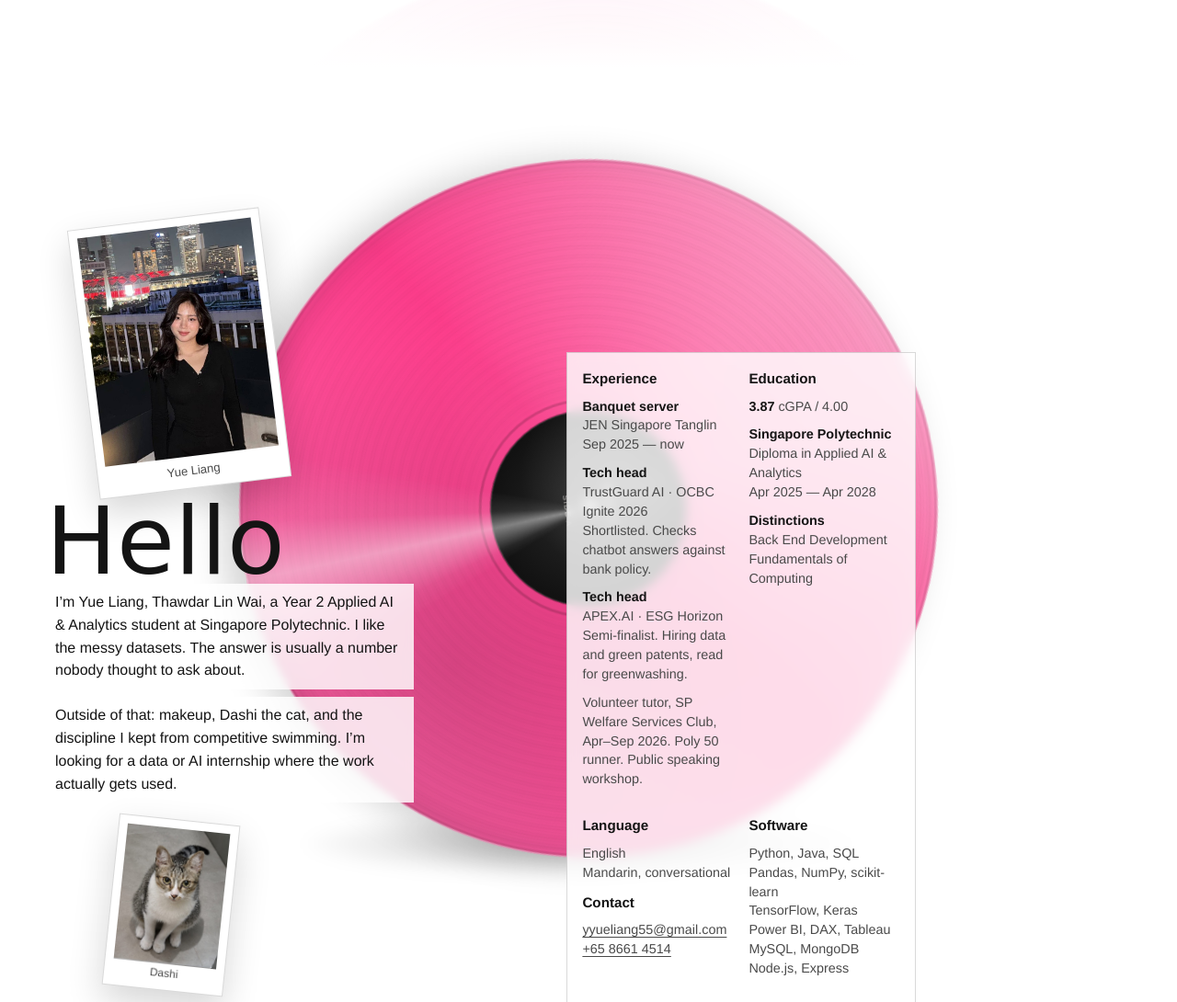
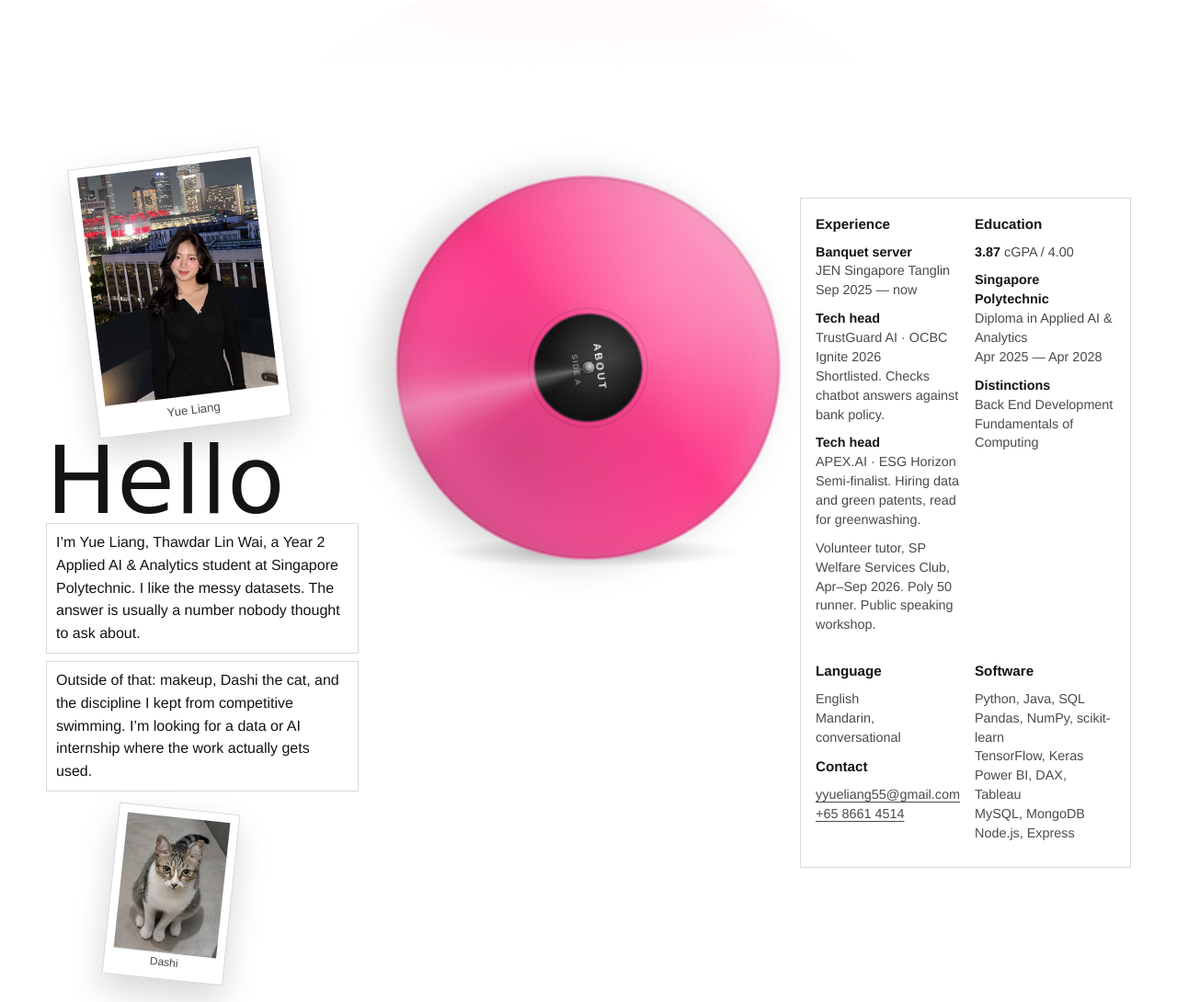
Before and after one commit to SINING-NEO/yueliang-portfolio, a plain HTML site: page index.html in a window 1280 px wide. Shown: the part 800-1890 px from the top of the page at 92% size. Drawn offline with Linux system fonts and the light colour scheme; a web font is replaced by a local one.

Commit message:
Clear the about vinyl label and cut paint cost.
Flank the disc with who/sheet instead of overlapping the hub, and pause off-screen spins with lighter grooves for higher FPS.

```diff
--- a/index.html
+++ b/index.html
@@ -105,7 +105,7 @@ html[data-theme="dark"] .theme-btn .moon{display:block}
 
 .disc{position:relative;aspect-ratio:1;width:100%;touch-action:none;cursor:grab;user-select:none;-webkit-user-select:none}
 .disc:active{cursor:grabbing}
-.disc-shadow{position:absolute;left:8%;right:8%;bottom:-3%;height:10%;border-radius:50%;background:radial-gradient(ellipse at center, rgba(0,0,0,.28), transparent 70%);filter:blur(8px);pointer-events:none;z-index:0}
+.disc-shadow{position:absolute;left:10%;right:10%;bottom:-2%;height:8%;border-radius:50%;background:radial-gradient(ellipse at center, rgba(0,0,0,.22), transparent 70%);pointer-events:none;z-index:0}
 @keyframes yl-spin{to{transform:rotate(360deg)}}
 @keyframes yl-spin-rev{to{transform:rotate(-360deg)}}
 .disc{--rpm:24}
@@ -125,8 +125,9 @@ html[data-theme="dark"] .theme-btn .moon{display:block}
   animation-duration:calc(60s / var(--rpm));
 }
 .disc.is-grabbing .disc-body{animation:none}
-.disc-grooves{position:absolute;inset:0;width:100%;height:100%;border-radius:50%;pointer-events:none;opacity:.92;mix-blend-mode:multiply}
-html[data-theme="dark"] .disc-grooves{mix-blend-mode:soft-light;opacity:.75}
+.disc-grooves{position:absolute;inset:0;width:100%;height:100%;border-radius:50%;pointer-events:none;opacity:.7}
+html[data-theme="dark"] .disc-grooves{opacity:.55}
+.disc.is-paused .disc-body,.disc.is-paused .disc-specular{animation-play-state:paused}
 .disc-edge{position:absolute;inset:0;border-radius:50%;pointer-events:none;
   box-shadow:inset 0 0 0 1.5px rgba(255,255,255,.28), inset 0 0 0 4px rgba(0,0,0,.08);
   background:radial-gradient(circle at 50% 50%, transparent 96.5%, rgba(0,0,0,.28) 97.5% 100%);
@@ -141,7 +142,7 @@ html[data-theme="dark"] .disc-grooves{mix-blend-mode:soft-light;opacity:.75}
       transparent 70deg 200deg,
       rgba(255,255,255,.06) 220deg,
       transparent 250deg 360deg);
-  mix-blend-mode:screen;opacity:.85;
+  opacity:.55;
   animation:yl-spin-rev linear infinite;
   animation-duration:calc(60s / var(--rpm));
 }
@@ -179,16 +180,16 @@ html[data-theme="dark"] .disc-grooves{mix-blend-mode:soft-light;opacity:.75}
 }
 .bridge{position:relative;height:clamp(72px,12vh,140px);margin-top:-1px;background:var(--paper);overflow:hidden;pointer-events:none}
 .bridge::before{content:"";position:absolute;left:50%;top:-40%;width:min(920px,110vw);aspect-ratio:1;transform:translateX(-50%);border-radius:50%;
-  background:radial-gradient(circle at 50% 40%, color-mix(in srgb, var(--pink) 22%, transparent), transparent 62%);
-  filter:blur(2px);opacity:.9;
+  background:radial-gradient(circle at 50% 40%, color-mix(in srgb, var(--pink) 18%, transparent), transparent 62%);
+  opacity:.85;
 }
 .bridge::after{content:"";position:absolute;inset:0;background:linear-gradient(180deg, transparent, var(--paper) 78%)}
 
 .about{position:relative;padding:clamp(40px,6vh,80px) clamp(18px,4vw,48px) 40px;scroll-margin-top:var(--nav);background:var(--paper)}
 .index,.thanks,.catbreak,.case{scroll-margin-top:calc(var(--nav) + 8px)}
-.about-layout{position:relative;max-width:1180px;margin:0 auto;min-height:1080px}
-.about-layout > .disc{width:min(760px,70vw);margin:30px auto}
-.who{position:absolute;left:0;top:48px;width:min(400px,36vw);z-index:2}
+.about-layout{position:relative;max-width:1180px;margin:0 auto;min-height:980px;display:grid;grid-template-columns:minmax(0,1fr) minmax(0,1.15fr) minmax(0,1fr);grid-template-areas:"who disc sheet";align-items:start;gap:12px 18px}
+.about-layout > .disc{grid-area:disc;width:min(560px,100%);margin:48px auto 0;position:relative;z-index:1}
+.who{grid-area:who;position:relative;width:auto;max-width:340px;z-index:2;padding-top:12px}
 .polaroid{background:var(--panel);padding:9px 9px 34px;width:210px;box-shadow:var(--shadow);transform:rotate(-7deg);border:1px solid var(--line);transition:transform .35s ease, box-shadow .35s ease}
 .polaroid:hover{transform:rotate(-2deg) translateY(-6px) scale(1.03);box-shadow:0 24px 48px rgba(0,0,0,.22)}
 .polaroid img{width:100%;height:250px;object-fit:cover}
@@ -196,12 +197,12 @@ html[data-theme="dark"] .disc-grooves{mix-blend-mode:soft-light;opacity:.75}
 .polaroid figcaption{position:absolute;left:0;right:0;bottom:8px;text-align:center;font-size:.82rem;color:var(--muted)}
 .polaroid{position:relative}
 .hello{font-size:clamp(4.2rem,8vw,7.2rem);margin:.15em 0 .05em;position:relative;z-index:2}
-.who .bio{margin:0;max-width:28em;font-size:1rem;line-height:1.55;color:var(--ink);background:var(--readable);padding:8px 10px;backdrop-filter:blur(4px)}
+.who .bio{margin:0;max-width:28em;font-size:1rem;line-height:1.55;color:var(--ink);background:var(--panel);padding:8px 10px;border:1px solid var(--line)}
 .who .bio + .bio{margin-top:8px}
 .dashi{width:132px;margin:18px 0 0 70px;transform:rotate(6deg);padding-bottom:28px}
 .dashi:hover{transform:rotate(2deg) translateY(-4px)}
 .dashi figcaption{font-size:.75rem}
-.sheet{position:absolute;left:48%;top:210px;width:380px;z-index:2;display:grid;grid-template-columns:1fr 1fr;gap:18px 16px;background:var(--readable);padding:16px;backdrop-filter:blur(6px);border:1px solid var(--line)}
+.sheet{grid-area:sheet;position:relative;left:auto;top:auto;width:auto;max-width:360px;justify-self:end;z-index:2;display:grid;grid-template-columns:1fr 1fr;gap:18px 16px;background:var(--panel);padding:16px;border:1px solid var(--line);margin-top:72px}
 .sheet h3{margin:0 0 8px;font-size:.95rem}
 .sheet p{margin:0 0 10px;font-size:.9rem;line-height:1.45;color:var(--muted)}
 .sheet b{font-weight:650;color:var(--ink)}
@@ -235,7 +236,7 @@ html[data-theme="dark"] .disc-grooves{mix-blend-mode:soft-light;opacity:.75}
 .filters button[aria-selected="true"]{background:var(--hover-fill);color:var(--hover-ink);border-color:var(--ink)}
 .filters button:hover{border-color:var(--ink)}
 .cases{max-width:980px;margin:0 auto;border-top:1px solid var(--line-strong)}
-.case{border-bottom:1px solid var(--line);scroll-margin-top:calc(var(--nav) + 12px);opacity:0;transform:translateY(16px);transition:opacity .55s ease, transform .55s ease}
+.case{border-bottom:1px solid var(--line);scroll-margin-top:calc(var(--nav) + 12px);opacity:0;transform:translateY(16px);transition:opacity .55s ease, transform .55s ease;content-visibility:auto;contain-intrinsic-size:auto 220px}
 .case.in{opacity:1;transform:none}
 .case[hidden]{display:none}
 .case-summary{width:100%;display:grid;grid-template-columns:56px minmax(0,1.4fr) minmax(0,1.2fr) auto;gap:14px 18px;align-items:center;text-align:left;padding:18px 8px;border:0;background:transparent;cursor:pointer;color:inherit;transition:background .2s,padding .2s}
@@ -302,21 +303,20 @@ html[data-theme="dark"] .disc-grooves{mix-blend-mode:soft-light;opacity:.75}
   mask-image:radial-gradient(circle at 50% 50%, #000 50%, rgba(0,0,0,.55) 74%, transparent 90%);
 }
 .thanks-slot .disc{width:100%;height:100%}
-.thanks-slot .disc-shadow{opacity:.2;filter:blur(12px)}
-.thanks-glow{position:absolute;inset:16%;z-index:0;pointer-events:none;
-  background:radial-gradient(circle at 50% 52%, color-mix(in srgb, var(--pink) 15%, transparent), transparent 70%);
-  filter:blur(14px);
+.thanks-slot .disc-shadow{opacity:.18}
+.thanks-glow{position:absolute;inset:18%;z-index:0;pointer-events:none;
+  background:radial-gradient(circle at 50% 52%, color-mix(in srgb, var(--pink) 12%, transparent), transparent 70%);
 }
 .fine{text-align:center;margin:0;font-size:.8rem;color:var(--muted)}
 
 @media (max-width:980px){
-  .about-layout{min-height:0}
-  .about-layout > .disc{width:min(420px,78vw);margin:0 auto 10px}
-  .who,.sheet{position:static;width:auto}
-  .sheet{margin-top:28px}
-  .who{padding-top:8px}
-  .who .bio{background:transparent;padding:0;backdrop-filter:none}
-  .sheet{background:var(--soft);backdrop-filter:none}
+  .about-layout{min-height:0;display:flex;flex-direction:column;align-items:stretch;gap:8px}
+  .about-layout > .disc{width:min(420px,78vw);margin:8px auto 10px;order:0}
+  .who,.sheet{position:static;width:auto;max-width:none;justify-self:stretch}
+  .who{order:1;padding-top:8px}
+  .sheet{order:2;margin-top:16px;justify-self:stretch}
+  .who .bio{background:transparent;padding:0;border:0}
+  .sheet{background:var(--soft)}
   .toc-stage{min-height:520px}
   .o1{left:0;top:38%}
   .o3{right:0;top:38%}
@@ -902,37 +902,26 @@ if(!reduce){
 
 /* ---- Realistic disc grooves + angular physics ---- */
 function paintGrooves(canvas){
-  const dpr = Math.min(devicePixelRatio || 1, 2);
-  const size = 800;
+  const dpr = Math.min(devicePixelRatio || 1, 1.5);
+  const size = 560;
   canvas.width = size * dpr;
   canvas.height = size * dpr;
-  const ctx = canvas.getContext('2d');
+  const ctx = canvas.getContext('2d', {alpha:true});
   ctx.setTransform(dpr, 0, 0, dpr, 0, 0);
   const cx = size / 2, cy = size / 2;
   ctx.clearRect(0, 0, size, size);
-  // dense concentric grooves (vinyl micro-texture)
-  for(let r = size * 0.162; r < size * 0.492; r += 1.15){
-    const t = (r - size * 0.162) / (size * 0.33);
-    const alpha = 0.045 + Math.sin(r * 0.55) * 0.02 + t * 0.03;
+  for(let r = size * 0.165; r < size * 0.49; r += 2.4){
+    const t = (r - size * 0.165) / (size * 0.325);
     ctx.beginPath();
     ctx.arc(cx, cy, r, 0, Math.PI * 2);
-    ctx.strokeStyle = `rgba(40,8,22,${alpha.toFixed(3)})`;
-    ctx.lineWidth = (r % 3.45 < 1.2) ? 0.9 : 0.45;
+    ctx.strokeStyle = `rgba(40,8,22,${(0.05 + t * 0.04).toFixed(3)})`;
+    ctx.lineWidth = (r % 4.8 < 2) ? 1 : 0.5;
     ctx.stroke();
   }
-  // lighter highlight rings
-  for(let r = size * 0.17; r < size * 0.49; r += 4.6){
-    ctx.beginPath();
-    ctx.arc(cx, cy, r, 0, Math.PI * 2);
-    ctx.strokeStyle = 'rgba(255,255,255,0.045)';
-    ctx.lineWidth = 0.6;
-    ctx.stroke();
-  }
-  // run-out / lead-in band near label
   ctx.beginPath();
   ctx.arc(cx, cy, size * 0.155, 0, Math.PI * 2);
-  ctx.strokeStyle = 'rgba(0,0,0,0.18)';
-  ctx.lineWidth = 3;
+  ctx.strokeStyle = 'rgba(0,0,0,0.16)';
+  ctx.lineWidth = 2.5;
   ctx.stroke();
 }
 
@@ -947,6 +936,12 @@ function bootDiscs(){
     const canvas = root.querySelector('.disc-grooves');
     if(canvas) paintGrooves(canvas);
   });
+  if('IntersectionObserver' in window){
+    const pauseIo = new IntersectionObserver(entries => {
+      entries.forEach(en => en.target.classList.toggle('is-paused', !en.isIntersecting));
+    }, {rootMargin:'8% 0px'});
+    discs.forEach(d => { d.classList.add('is-paused'); pauseIo.observe(d); });
+  }
   if(reduce) return;
 
   // Idle spin is CSS (compositor). JS only runs while dragging — keeps scroll smooth.
```
